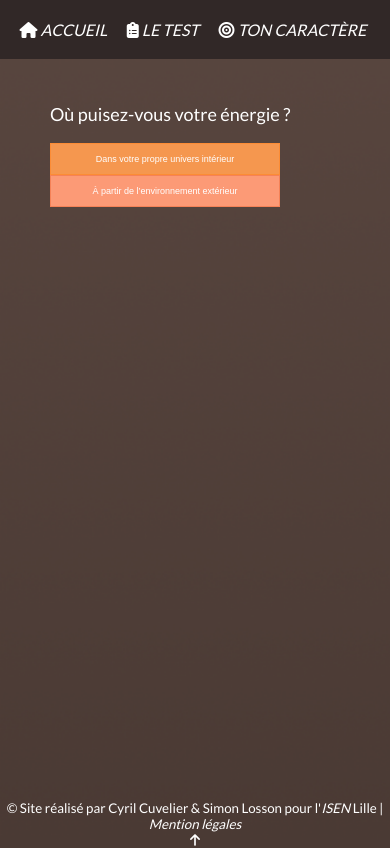
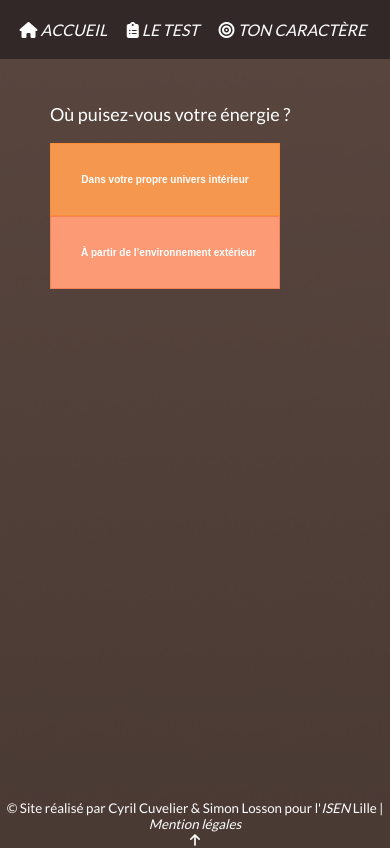
Before and after one commit to Applemaniac/Le-Test, a PHP site: page /test.php in a window 390 px wide. Run offline with PHP 8.4, Linux system fonts and the light colour scheme; some libraries are stand-ins or nearby versions.

Commit message:
Amélioration de la lisibilité des boutons

```diff
--- a/test.css
+++ b/test.css
@@ -155,14 +155,15 @@ a.footer {
         width: 230px;
         font-size: large;
         font-weight: 100;
-        padding: 10px;
+        padding: 30px;
         text-decoration: none;
         cursor: pointer;
         text-align: center;
     }
 
     input.myButton.rouge, input.myButton.vert {
-        font-size: xx-small;
+        font-size: x-small;
+        font-weight: bold;
     }
 
     .question {
```
